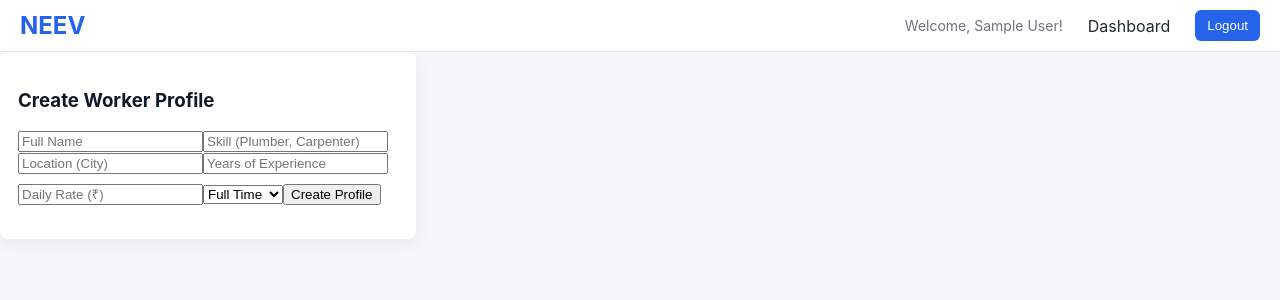
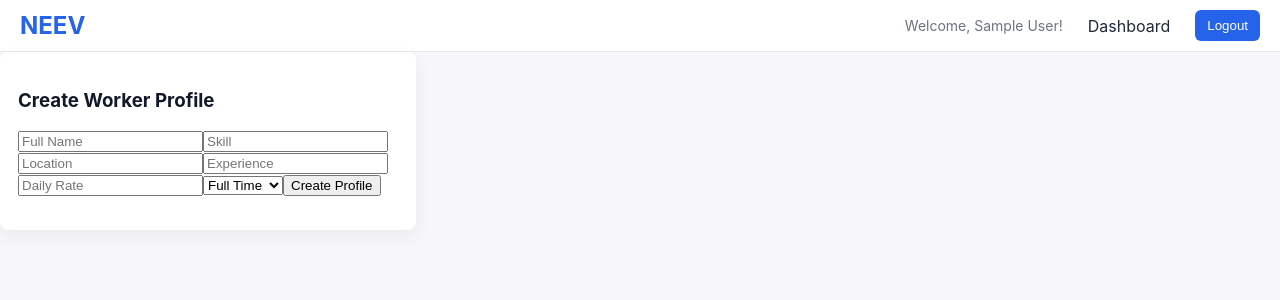
Before and after one commit to RohanKumarRai/neev-frontend, a React (Vite) app: page /profile in a window 1280 px wide. Shown: the top 300 px of the page. Built offline with nearby package versions, Linux system fonts and the light colour scheme; no server answers; sample sign-in values are in the browser's storage.

Commit message:
Fix WorkerProfile API calls for production

```diff
--- a/src/components/WorkerProfile.jsx
+++ b/src/components/WorkerProfile.jsx
@@ -1,7 +1,6 @@
 import React, { useEffect, useState } from 'react';
 import { useAuth } from '../context/AuthContext';
-
-const API = 'http://localhost:8080';
+import api from '../services/api';
 
 export default function WorkerProfile() {
   const { authData } = useAuth();
@@ -11,7 +10,6 @@ export default function WorkerProfile() {
   const [existingProfile, setExistingProfile] = useState(null);
   const [output, setOutput] = useState('');
 
-  // form fields
   const [fullName, setFullName] = useState('');
   const [skill, setSkill] = useState('');
   const [location, setLocation] = useState('');
@@ -19,20 +17,11 @@ export default function WorkerProfile() {
   const [dailyRate, setDailyRate] = useState('');
   const [availability, setAvailability] = useState('FULL_TIME');
 
-  // ---------------------------------------------------
-  // Load existing profile (if any)
-  // ---------------------------------------------------
   useEffect(() => {
     async function loadProfile() {
       try {
-        const res = await fetch(`${API}/api/workers/me`, {
-          headers: { Authorization: 'Bearer ' + token }
-        });
-
-        if (res.ok) {
-          const data = await res.json();
-          setExistingProfile(data);
-        }
+        const res = await api.get('/workers/me');
+        setExistingProfile(res.data);
       } catch (err) {
         console.error(err);
       } finally {
@@ -43,9 +32,6 @@ export default function WorkerProfile() {
     if (token) loadProfile();
   }, [token]);
 
-  // ---------------------------------------------------
-  // Create profile
-  // ---------------------------------------------------
   async function createProfile() {
     try {
       const payload = {
@@ -58,86 +44,48 @@ export default function WorkerProfile() {
         phone: '9999999999'
       };
 
-      const res = await fetch(`${API}/api/workers`, {
-        method: 'POST',
-        headers: {
-          'Content-Type': 'application/json',
-          Authorization: 'Bearer ' + token
-        },
-        body: JSON.stringify(payload)
-      });
-
-      if (!res.ok) {
-        const text = await res.text();
-        throw new Error(text);
-      }
-
-      const data = await res.json();
-      setExistingProfile(data);
+      const res = await api.post('/workers', payload);
+      setExistingProfile(res.data);
       setOutput('Profile created successfully');
     } catch (err) {
-      setOutput(err.message || 'Failed to create profile');
+      setOutput(err.response?.data?.message || 'Failed to create profile');
     }
   }
 
-  // ---------------------------------------------------
-  // UI
-  // ---------------------------------------------------
-  if (loading) {
-    return <p>Loading profile...</p>;
-  }
+  if (loading) return <p>Loading profile...</p>;
 
-  // ✅ PROFILE EXISTS — SHOW SUMMARY
   if (existingProfile) {
     return (
       <div className="card" style={{ maxWidth: 500 }}>
         <h3>Worker Profile</h3>
-
         <p><b>Name:</b> {existingProfile.fullName}</p>
         <p><b>Skill:</b> {existingProfile.skillCategory}</p>
         <p><b>Location:</b> {existingProfile.location}</p>
         <p><b>Experience:</b> {existingProfile.experienceYears} years</p>
         <p><b>Daily Rate:</b> ₹{existingProfile.dailyRate}</p>
         <p><b>Availability:</b> {existingProfile.availability}</p>
-
         <p style={{ color: 'green' }}>✅ Profile completed</p>
       </div>
     );
   }
 
-  // ❌ PROFILE NOT EXISTS — SHOW FORM
   return (
     <div className="card" style={{ maxWidth: 500 }}>
       <h3>Create Worker Profile</h3>
 
-      <input placeholder="Full Name" value={fullName}
-        onChange={e => setFullName(e.target.value)} />
+      <input placeholder="Full Name" value={fullName} onChange={e => setFullName(e.target.value)} />
+      <input placeholder="Skill" value={skill} onChange={e => setSkill(e.target.value)} />
+      <input placeholder="Location" value={location} onChange={e => setLocation(e.target.value)} />
+      <input type="number" placeholder="Experience" value={experience} onChange={e => setExperience(e.target.value)} />
+      <input type="number" placeholder="Daily Rate" value={dailyRate} onChange={e => setDailyRate(e.target.value)} />
 
-      <input placeholder="Skill (Plumber, Carpenter)" value={skill}
-        onChange={e => setSkill(e.target.value)} />
-
-      <input placeholder="Location (City)" value={location}
-        onChange={e => setLocation(e.target.value)} />
-
-      <input placeholder="Years of Experience" type="number"
-        value={experience}
-        onChange={e => setExperience(e.target.value)} />
-
-      <input placeholder="Daily Rate (₹)" type="number"
-        value={dailyRate}
-        onChange={e => setDailyRate(e.target.value)} />
-
-      <select value={availability}
-        onChange={e => setAvailability(e.target.value)}>
+      <select value={availability} onChange={e => setAvailability(e.target.value)}>
         <option value="FULL_TIME">Full Time</option>
         <option value="PART_TIME">Part Time</option>
         <option value="DAILY">Daily</option>
       </select>
 
-      <button onClick={createProfile} style={{ marginTop: 10 }}>
-        Create Profile
-      </button>
-
+      <button onClick={createProfile}>Create Profile</button>
       <p>{output}</p>
     </div>
   );
```
Also changed, not shown: src/services/api.js (+9 -4 lines), 1 other file (tests, documents, lock files or other folders).
